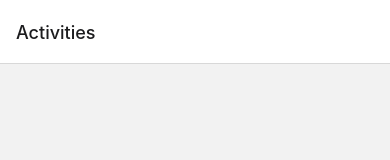
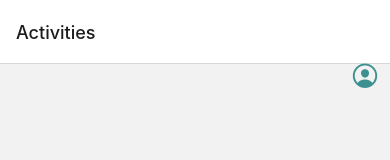
Before and after one commit to Loris29p/VVA-Application, a React Native app: screen / in a window 390 px wide. Shown: the top 160 px of the page. Built offline with nearby package versions, Linux system fonts and the light colour scheme.

Commit message:
Update App Metrics

```diff
--- a/App.js
+++ b/App.js
@@ -10,6 +10,8 @@ import { Button } from 'react-native';
 const Stack = createStackNavigator();
 const Tab = createBottomTabNavigator();
 
+import { horizontalScale, moderateScale, verticalScale } from './navigation/utils/Metrics';
+
 import ActivitiesScreen from './navigation/screens/Activities';
 import FavoritesScreen from './navigation/screens/Favorites';
 
@@ -17,6 +19,19 @@ import { View, Text } from 'react-native';
 
 function Home() {
   return (
+    <>
+        <View style={{
+            position: 'absolute',
+            display: 'flex',
+            flexDirection: 'row',
+            width: '100%',
+            zIndex: 1,
+            marginTop: verticalScale(58),
+            justifyContent: 'flex-end',
+        }}>
+            <Ionicons name="person-circle-outline" size={30} color="#3D9090" style={{marginRight: 10}} />
+        </View>
+
         <Tab.Navigator
         screenOptions={({ route }) => ({
             tabBarIcon: ({ focused, color, size }) => {
@@ -41,6 +56,7 @@ function Home() {
             <Tab.Screen name="Activities" component={ActivitiesScreen} />
             <Tab.Screen name="Favorites" component={FavoritesScreen} />
         </Tab.Navigator>
+    </>
   );
 }
 
--- /dev/null
+++ b/navigation/utils/Metrics.js
@@ -0,0 +1,12 @@
+import { Dimensions } from 'react-native';
+
+const { width, height } = Dimensions.get('window');
+
+const guidelineBaseWidth = 375;
+const guidelineBaseHeight = 812;
+
+const horizontalScale = (size) => (width / guidelineBaseWidth) * size;
+const verticalScale = (size) => (height / guidelineBaseHeight) * size;
+const moderateScale = (size, factor = 0.5) => size + (horizontalScale(size) - size) * factor;
+
+export { horizontalScale, verticalScale, moderateScale };
```
Lines whose indentation alone changed are shown as unchanged.
